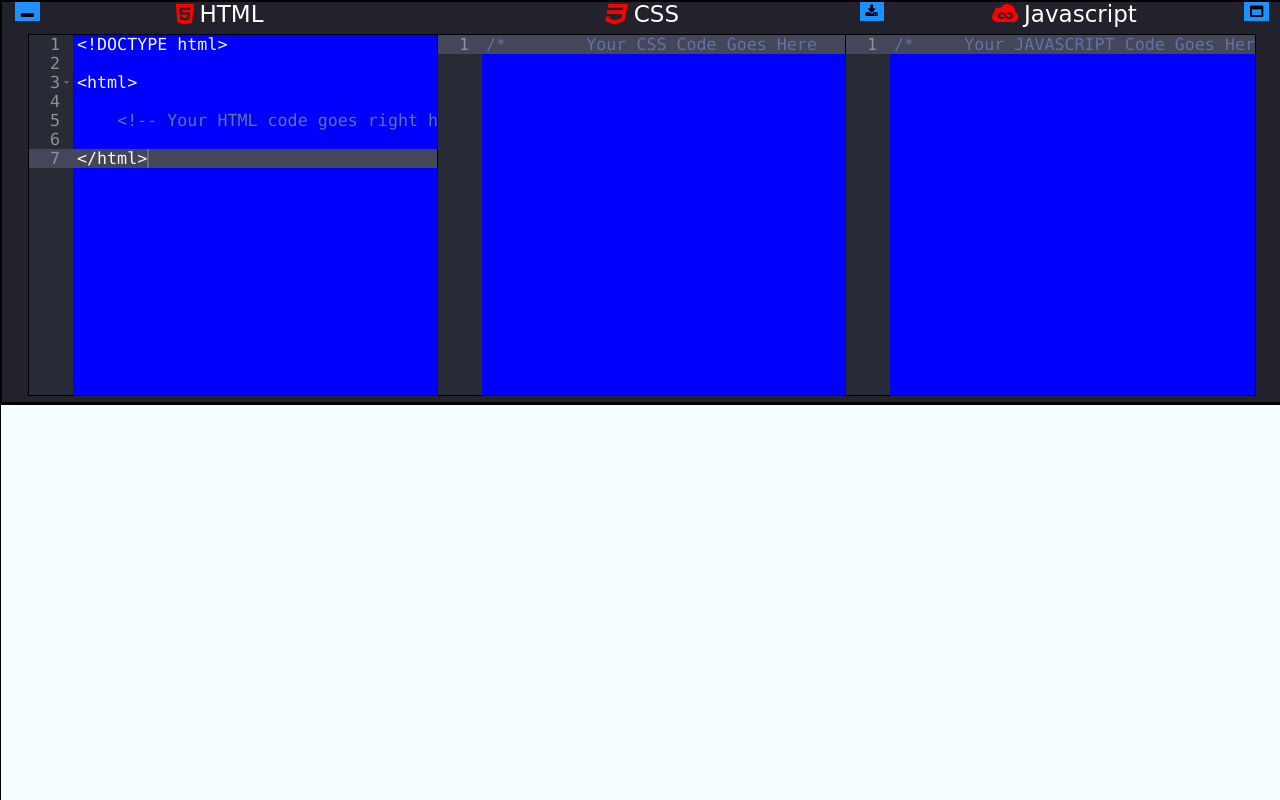
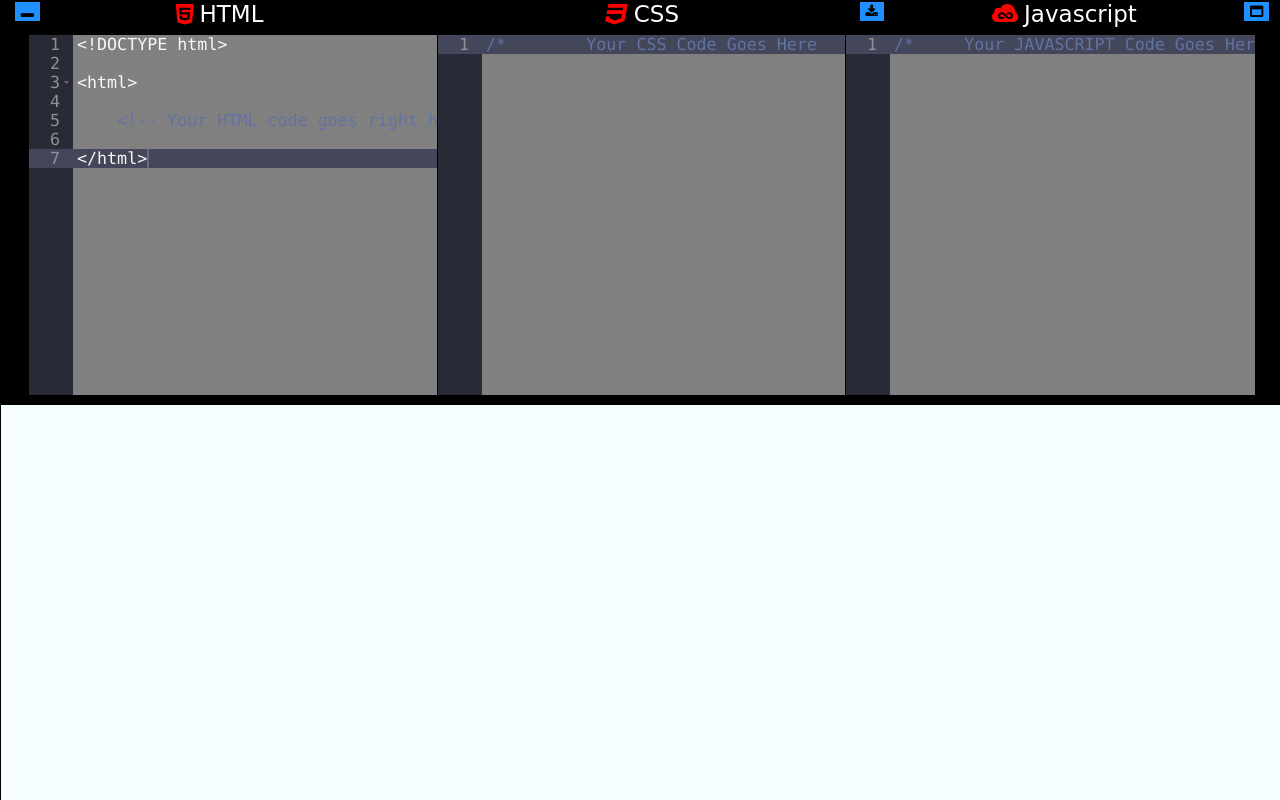
Before and after one commit to Piyush-Choudhary99/Live-Code-Editor, a PHP site: page / in a window 1280 px wide. Run offline with PHP 8.4, Linux system fonts and the light colour scheme; some libraries are stand-ins or nearby versions.

Commit message:
Update style.css

```diff
--- a/style.css
+++ b/style.css
@@ -28,7 +28,7 @@ html,body {
 #editors {
     border:2px solid black;
     position: relative;
-    background-color:#21222C;
+    background-color:Black;
     height:50%;
     width:100%;
     /* what is inline */
@@ -37,7 +37,7 @@ html,body {
 .editor {
     border:1.5px solid black;
     position: absolute;
-    background: blue;
+    background: gray;
     top:8%;
     height:90%;
     width:32%;
```
